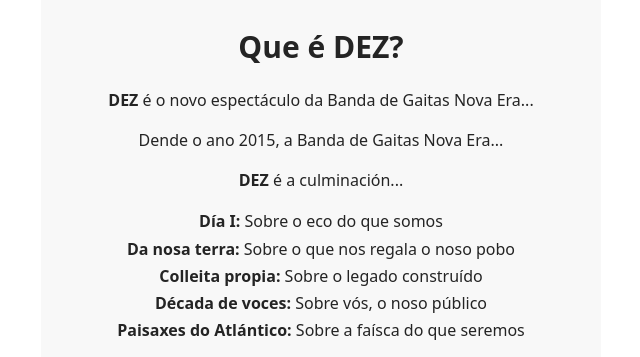
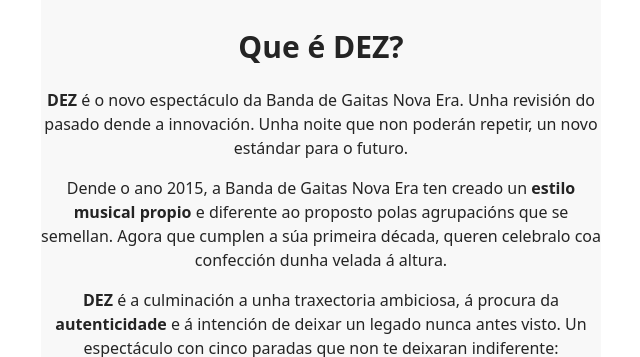
Before and after one commit to paquinho89/novaera, a Django app: page /newsletter_landingpage/ in a window 1280 px wide. Shown: the part 471-828 px from the top of the page, without its empty margins (319-959 px from the left). Run offline with Django 3.2, Linux system fonts and the light colour scheme.

Commit message:
retoques

```diff
--- a/newsletter/templates/newsletter_1_landingpage.html
+++ b/newsletter/templates/newsletter_1_landingpage.html
@@ -132,13 +132,13 @@
                                         <tr>
                                           <td align="center" class="es-p10t es-p10b es-p40r es-p40l">
                                             <p style="color:#242424; line-height:150%;">
-                                              <strong>DEZ</strong> é o novo espectáculo da Banda de Gaitas Nova Era...
+                                              <strong>DEZ</strong> é o novo espectáculo da Banda de Gaitas Nova Era. Unha revisión do pasado dende a innovación. Unha noite que non poderán repetir, un novo estándar para o futuro.
                                             </p>
                                             <p style="color:#242424; line-height:150%;">
-                                              Dende o ano 2015, a Banda de Gaitas Nova Era...
+                                              Dende o ano 2015, a Banda de Gaitas Nova Era ten creado un <strong>estilo musical propio</strong> e diferente ao proposto polas agrupacións que se semellan. Agora que cumplen a súa primeira década, queren celebralo coa confección dunha velada á altura.
                                             </p>
                                             <p style="color:#242424; line-height:150%;">
-                                              <strong>DEZ</strong> é a culminación...
+                                              <strong>DEZ</strong> é a culminación a unha traxectoria ambiciosa, á procura da <strong>autenticidade</strong> e á intención de deixar un legado nunca antes visto. Un espectáculo con cinco paradas que non te deixaran indiferente:
                                             </p>
 
                                             <ul style="list-style:none; padding-left:0; line-height:1.7; color:#242424;">
@@ -177,6 +177,10 @@
                                             <a target="_blank" href="https://www.novaera.gal">
                                               <img src='{% static "novaera_logo.jpg" %}' width="105" alt="">
                                             </a>
+                                            <p style="color:white; margin-top:20px;">
+                                              As nosas newsletters envíanse con moito agarimo, pero se queres darte de baixa, prema no
+                                              <a href="https://www.novaera.gal/unsubscribe_landingpage/" target="_blank" style="text-decoration:none; color:inherit;"><strong>enlace</strong></a>
+                                            </p>
                                           </td>
                                         </tr>
                                       </tbody>
```
